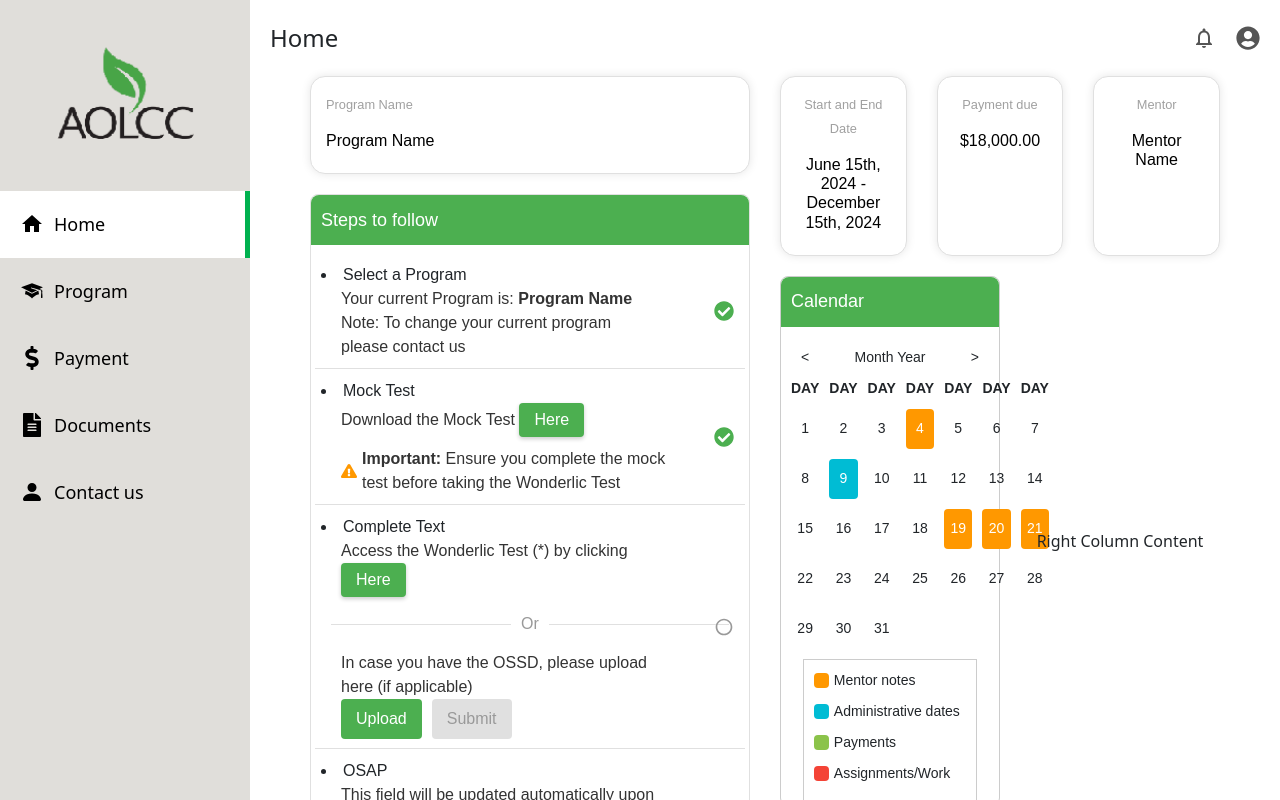
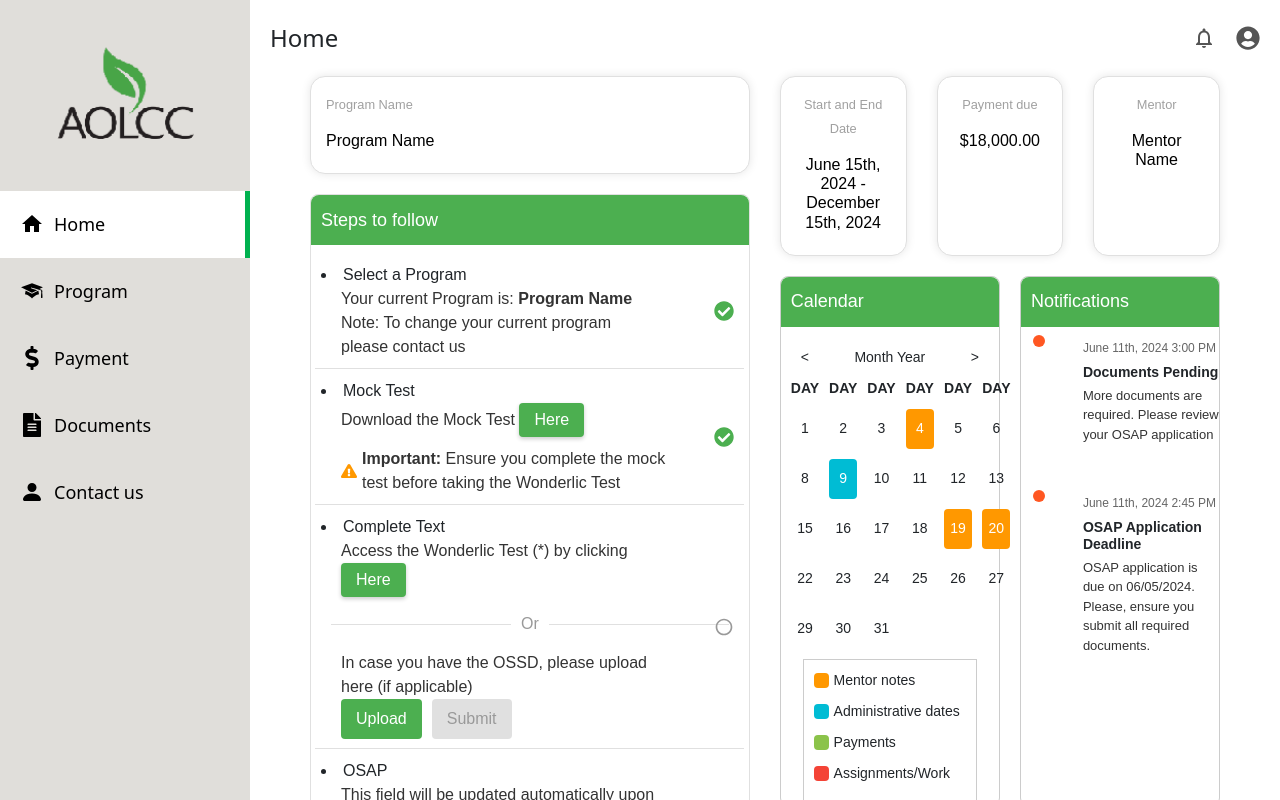
Before and after one commit to luizlacerdam/AOLCC, a React (Vite) app: page / in a window 1280 px wide. Built offline with nearby package versions, Linux system fonts and the light colour scheme.

Commit message:
:sparkles: feat: Notifications

```diff
--- a/package.json
+++ b/package.json
@@ -4,7 +4,7 @@
   "version": "0.0.0",
   "type": "module",
   "scripts": {
-    "dev": "vite",
+    "dev": "vite --open",
     "build": "tsc -b && vite build",
     "lint": "eslint .",
     "preview": "vite preview"
--- /dev/null
+++ b/src/Components/NotificationTimeline.tsx
@@ -0,0 +1,37 @@
+import React from 'react';
+import '../assets/styles/NotificationTimeline.css';
+
+const NotificationTimeline: React.FC = () => {
+    const notifications = [
+        {
+            time: 'June 11th, 2024 3:00 PM',
+            title: 'Documents Pending',
+            description: 'More documents are required. Please review your OSAP application',
+        },
+        {
+            time: 'June 11th, 2024 2:45 PM',
+            title: 'OSAP Application Deadline',
+            description: 'OSAP application is due on 06/05/2024. Please, ensure you submit all required documents.',
+        },
+    ];
+
+    return (
+        <div className="notification-container">
+            <h3 className="notification-header">Notifications</h3>
+            <div className="timeline">
+                {notifications.map((notification, index) => (
+                    <div key={index} className="timeline-item">
+                        <div className="timeline-marker"></div>
+                        <div className="timeline-content">
+                            <span className="timeline-time">{notification.time}</span>
+                            <h4 className="timeline-title">{notification.title}</h4>
+                            <p className="timeline-description">{notification.description}</p>
+                        </div>
+                    </div>
+                ))}
+            </div>
+        </div>
+    );
+};
+
+export default NotificationTimeline;
--- a/src/Pages/Home.tsx
+++ b/src/Pages/Home.tsx
@@ -3,6 +3,7 @@ import '../assets/styles/Home.css';
 import ProgramDetailCard from '../Components/ProgramDetailCard';
 import StepsToFollow from '../Components/StepsToFollow';
 import Calendar from '../Components/Calendar';
+import NotificationTimeline from '../Components/NotificationTimeline';
 
 const Home: React.FC = () => {
     return (
@@ -25,7 +26,7 @@ const Home: React.FC = () => {
                 <div className="row-content new-division">
                     <div className="sub-row first-sub-row">
                         <div className="sub-column"> <Calendar /> </div>
-                        <div className="sub-column">Right Column Content</div>
+                        <div className="sub-column"> <NotificationTimeline /></div>
                     </div>
                     <div className="sub-row second-sub-row">
                         Second Sub Row (50% height)
--- a/src/assets/styles/Calendar.css
+++ b/src/assets/styles/Calendar.css
@@ -16,10 +16,6 @@
     height: 50px;
     display: flex;
     align-items: center;
-}
-
-.calendar-title {
-    /* font-size: 18px; */
 }
 
 .calendar-body {
--- a/src/assets/styles/Home.css
+++ b/src/assets/styles/Home.css
@@ -43,9 +43,7 @@
 .sub-row {
     flex: 1;
     display: flex;
-    align-items: center;
     justify-content: center;
-
 }
 
 .first-sub-row {
--- /dev/null
+++ b/src/assets/styles/NotificationTimeline.css
@@ -0,0 +1,69 @@
+.notification-container {
+    border: 1px solid #ccc;
+    border-radius: 8px;
+    width: 100%;
+    height: 100%;
+    background-color: white;
+    font-family: Arial, sans-serif;
+}
+
+.notification-header {
+    background-color: #4caf50;
+    color: white;
+    padding: 10px;
+    border-radius: 8px 8px 0 0;
+    font-size: 18px;
+    line-height: 1.5;
+    text-align: left;
+    height: 50px;
+    display: flex;
+    align-items: center;
+}
+
+.timeline {
+    position: relative;
+    padding: 0 0 0 30px;
+}
+
+.timeline-item {
+    position: relative;
+    display: flex;
+    align-items: flex-start;
+    margin-bottom: 30px;
+}
+
+.timeline-item:last-child {
+    margin-bottom: 0;
+}
+
+.timeline-marker {
+    width: 12px;
+    height: 12px;
+    background-color: #ff5722;
+    border-radius: 50%;
+    position: relative;
+    left: -18px;
+    z-index: 1;
+}
+
+.timeline-content {
+    flex: 1;
+    padding-left: 20px;
+    text-align: left;
+}
+
+.timeline-time {
+    color: #666;
+    font-size: 12px;
+}
+
+.timeline-title {
+    font-weight: bold;
+    font-size: 14px;
+    margin: 5px 0;
+}
+
+.timeline-description {
+    color: #333;
+    font-size: 13px;
+}
```
